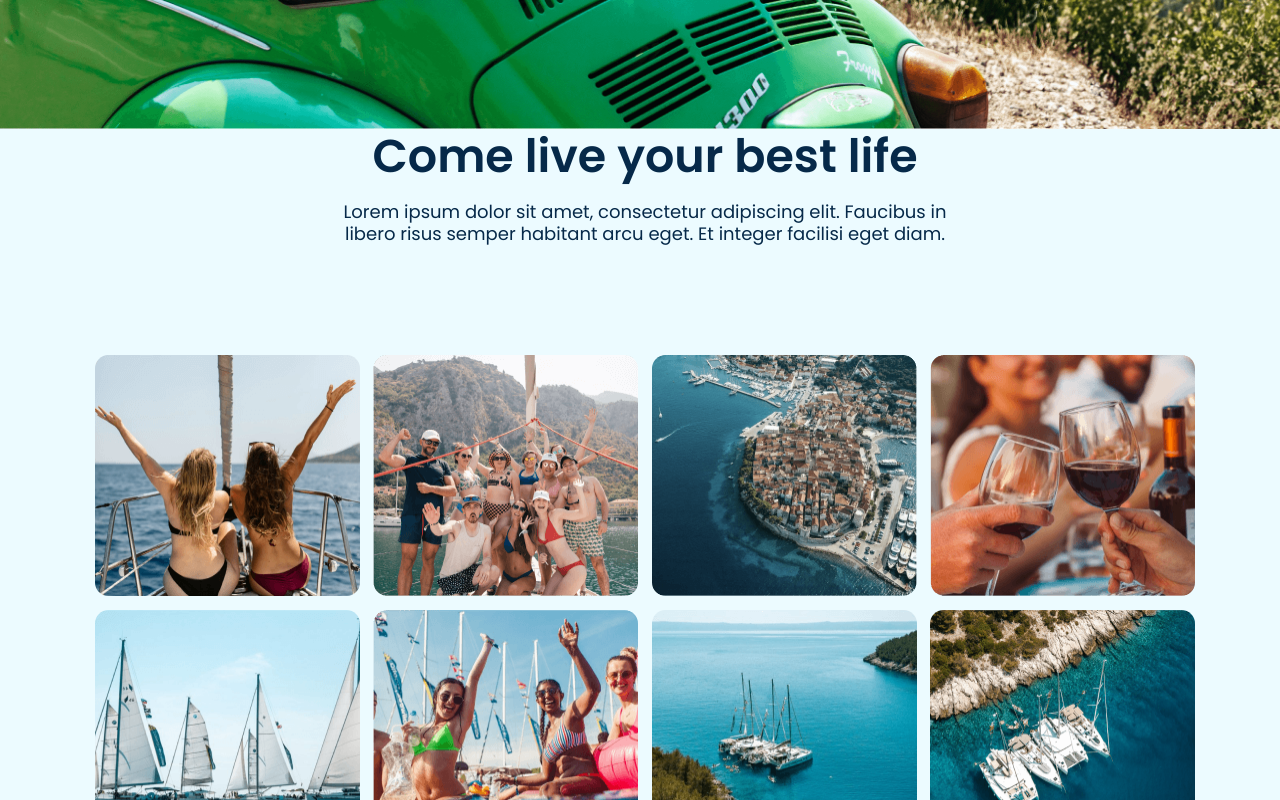
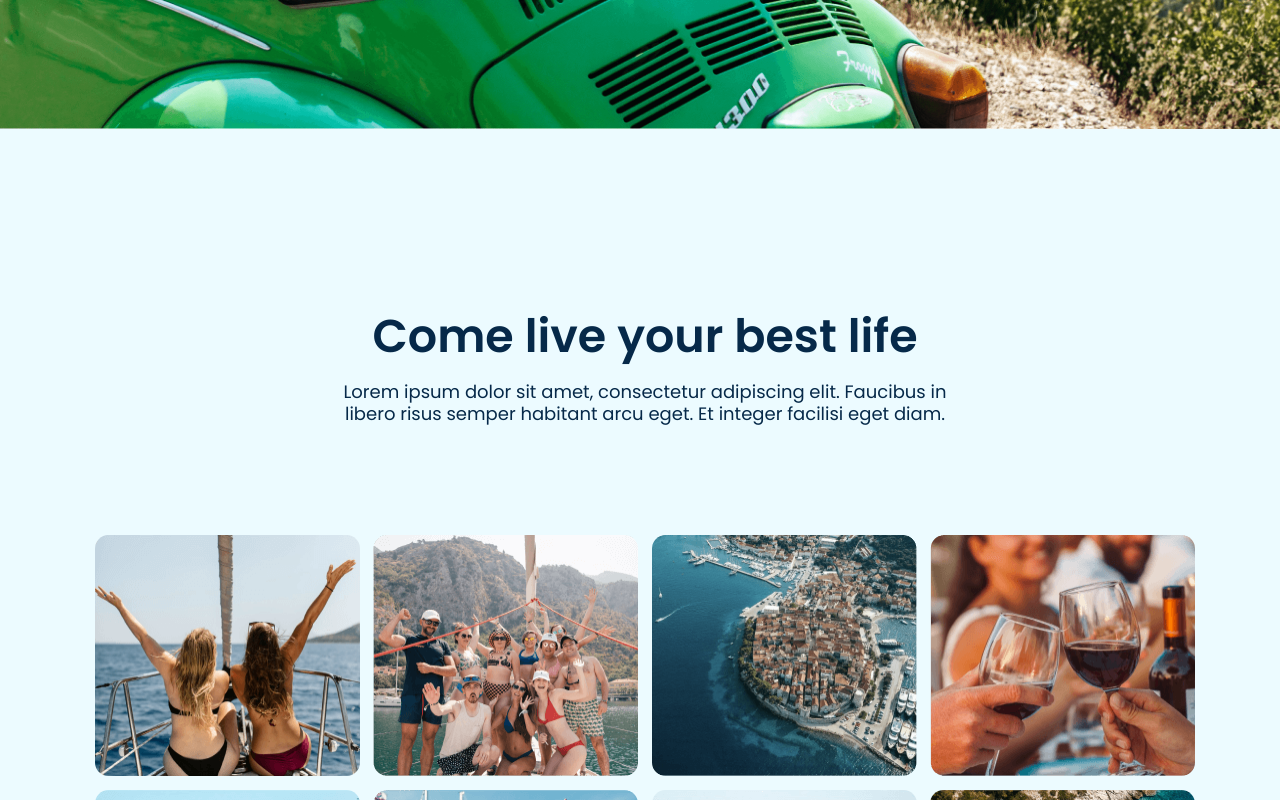
Before and after one commit to Roko03/charteraga-frontend, a Next.js app: page / in a window 1280 px wide. Shown: the part 5300-6100 px from the top of the page. Built offline with nearby package versions, Linux system fonts and the light colour scheme.

Commit message:
add margin to section

```diff
--- a/src/containers/home-page/ExperienceHighlightSection/ExperienceHighlightSection.module.scss
+++ b/src/containers/home-page/ExperienceHighlightSection/ExperienceHighlightSection.module.scss
@@ -1,5 +1,8 @@
 @use "../../../styles/main.scss" as *;
 
 .experience_higlight_section {
-  @include container();
+  margin: rem(180) 0;
+  &__container {
+    @include container();
+  }
 }
--- a/src/containers/home-page/ExperienceHighlightSection/ExperienceHighlightSection.tsx
+++ b/src/containers/home-page/ExperienceHighlightSection/ExperienceHighlightSection.tsx
@@ -7,6 +7,7 @@ import ExperienceHighlightList from "../ExperienceHighlightList";
 const ExperienceHighlightSection: React.FC = () => {
   return (
     <section className={styles.experience_higlight_section}>
+      <div className={styles.experience_higlight_section__container}>
         <Title
           hasTagline={false}
           taglineVariant={"secondary"}
@@ -15,6 +16,7 @@ const ExperienceHighlightSection: React.FC = () => {
         />
         <ExperienceHighlightGallery />
         <ExperienceHighlightList />
+      </div>
     </section>
   );
 };
```
Lines whose indentation alone changed are shown as unchanged.
